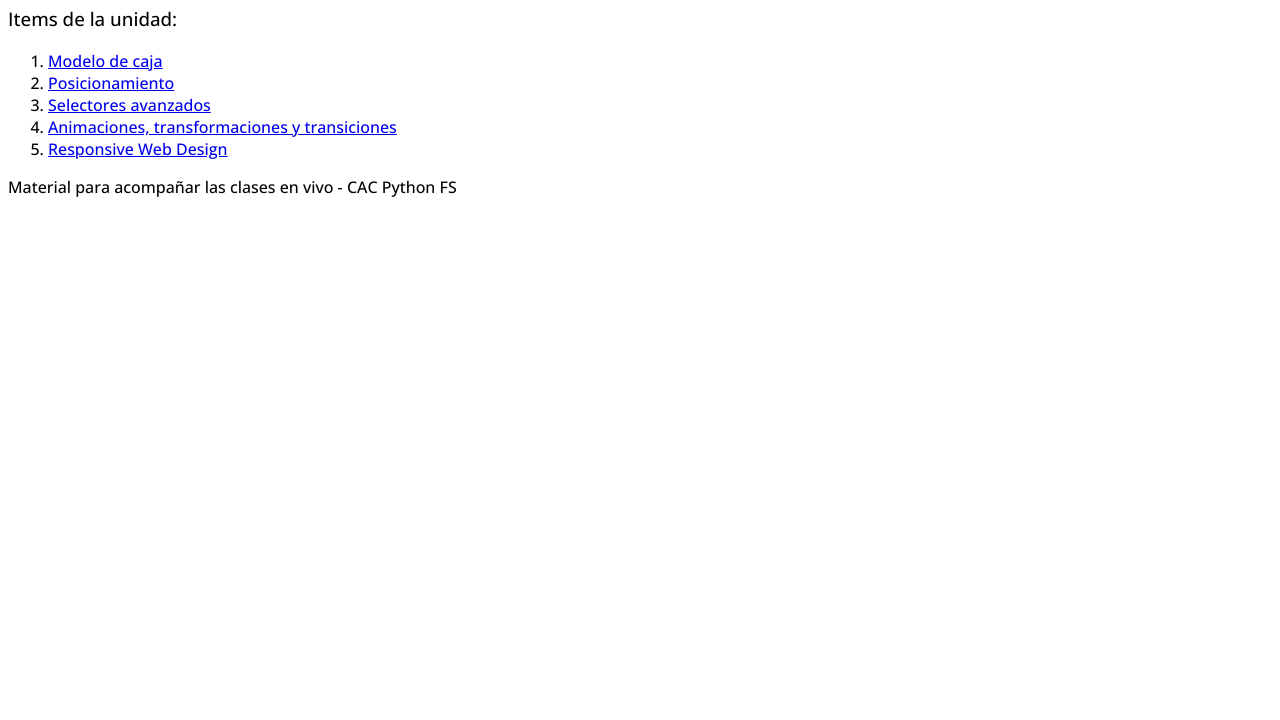
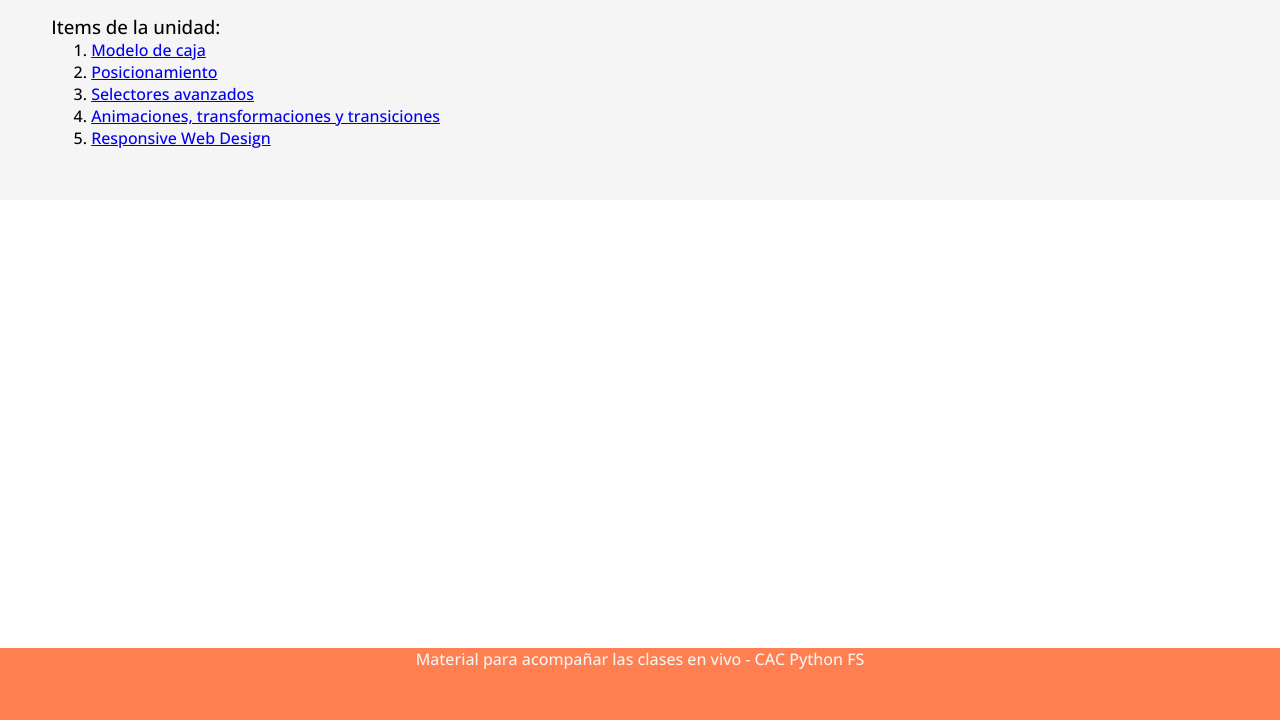
Before and after one commit to ChTole/CAC-PythonFS-24265, a plain HTML site: page Clase8/index.html in a window 1280 px wide. Shown: the part 80-800 px from the top of the page. Drawn offline with nearby package versions, Linux system fonts and the light colour scheme.

Commit message:
Cierre clase 8 - Posicionamiento

```diff
--- a/Clase8/css/estilo.css
+++ b/Clase8/css/estilo.css
@@ -2,9 +2,36 @@
 
 
 * {
-  font-family: "Open Sans", sans-serif;
-  font-optical-sizing: auto;
-  font-weight: 500;
-  font-style: normal;
-  font-variation-settings: "wdth" 100;
+    margin: 0;
+    box-sizing: border-box;
+    font-family: "Open Sans", sans-serif;
+    font-optical-sizing: auto;
+    font-weight: 500;
+    font-style: normal;
+    font-variation-settings: "wdth" 100;
 }
+
+body {
+    position: relative;
+    min-height: 100vh;
+    padding-bottom: 4.5rem;
+}
+
+header, footer {
+    background-color: coral;
+    color: whitesmoke;
+    height: auto;
+    text-align: center;
+}
+
+main {
+    background-color: whitesmoke;
+    padding: 4%;
+}
+
+footer {
+    position: absolute;
+    bottom: 0;
+    width: 100%;
+    height: 4.5rem;
+}
--- /dev/null
+++ b/Clase8/css/posicionamiento.css
@@ -0,0 +1,25 @@
+article {
+    border: 2px solid black;
+    border-radius: 5px;
+    padding: 1%;
+    margin: 1%;
+}
+
+/* Modificar posición */
+
+article {
+    max-width: 50%;
+}
+
+section {
+    display: flex;
+}
+
+.fa-brands {
+    margin: 1%;
+    font-size: 4rem;
+    position: fixed;
+    bottom: 5%;
+    right: 2%;
+    z-index: 20;
+}
```
